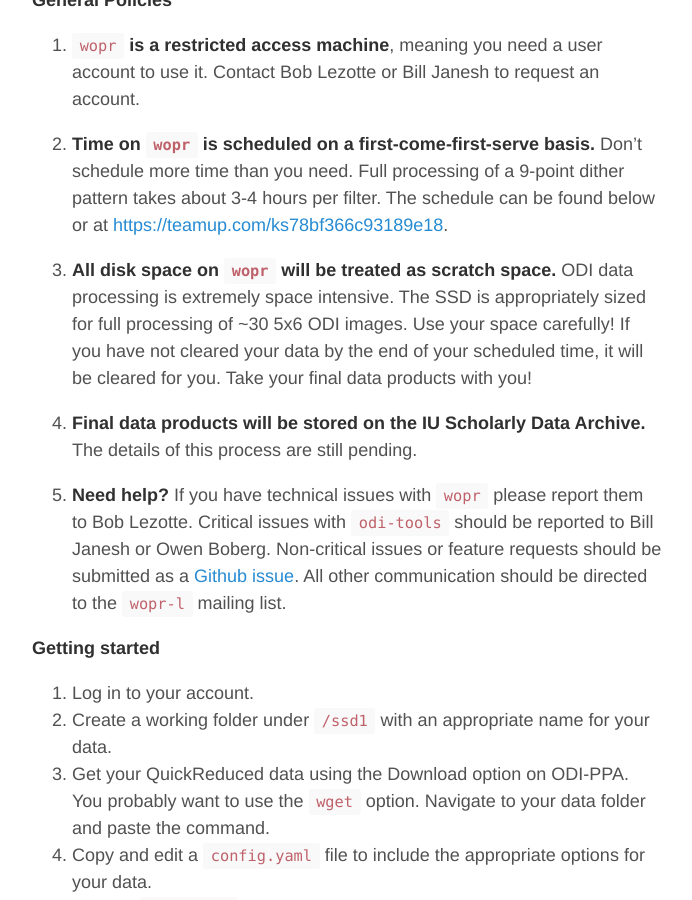
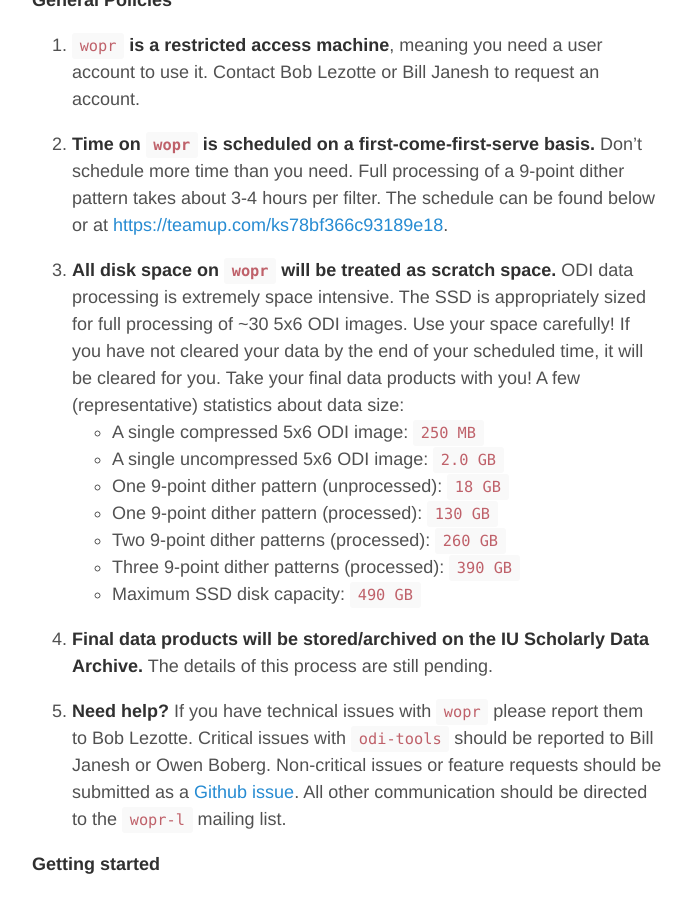
Before and after one commit to bjanesh/bjanesh.github.io, a Jekyll site: the page built from wopr.md, in a window 1280 px wide and 900 px high, scrolled down 473 px. Shown: the whole window, without its empty margins (293-985 px from the left). Built offline with Jekyll 4.4.1, drawn with Linux system fonts in a browser that asks for light colours; nearby versions of some CDN libraries.

Commit message:
update wopr page

```diff
--- a/wopr.md
+++ b/wopr.md
@@ -16,9 +16,16 @@ title:
 
 2. **Time on `wopr` is scheduled on a first-come-first-serve basis.** Don't schedule more time than you need. Full processing of a 9-point dither pattern takes about 3-4 hours per filter. The schedule can be found below or at [https://teamup.com/ks78bf366c93189e18](https://teamup.com/ks78bf366c93189e18).
 
-3. **All disk space on `wopr` will be treated as scratch space.** ODI data processing is extremely space intensive. The SSD is appropriately sized for full processing of ~30 5x6 ODI images. Use your space carefully! If you have not cleared your data by the end of your scheduled time, it will be cleared for you. Take your final data products with you!
+3. **All disk space on `wopr` will be treated as scratch space.** ODI data processing is extremely space intensive. The SSD is appropriately sized for full processing of ~30 5x6 ODI images. Use your space carefully! If you have not cleared your data by the end of your scheduled time, it will be cleared for you. Take your final data products with you! A few (representative) statistics about data size:
+    * A single compressed 5x6 ODI image: `250 MB`
+    * A single uncompressed 5x6 ODI image: `2.0 GB`
+    * One 9-point dither pattern (unprocessed): `18 GB`
+    * One 9-point dither pattern (processed): `130 GB`
+    * Two 9-point dither patterns (processed): `260 GB`
+    * Three 9-point dither patterns (processed): `390 GB`
+    * Maximum SSD disk capacity: `490 GB`
 
-4. **Final data products will be stored on the IU Scholarly Data Archive.** The details of this process are still pending.
+4. **Final data products will be stored/archived on the IU Scholarly Data Archive.** The details of this process are still pending.
 
 5. **Need help?** If you have technical issues with `wopr` please report them to Bob Lezotte. Critical issues with `odi-tools` should be reported to Bill Janesh or Owen Boberg. Non-critical issues or feature requests should be submitted as a [Github issue](https://github.com/bjanesh/odi-tools/issues). All other communication should be directed to the `wopr-l` mailing list.
 
```
Also changed, not shown: 1 other file.
